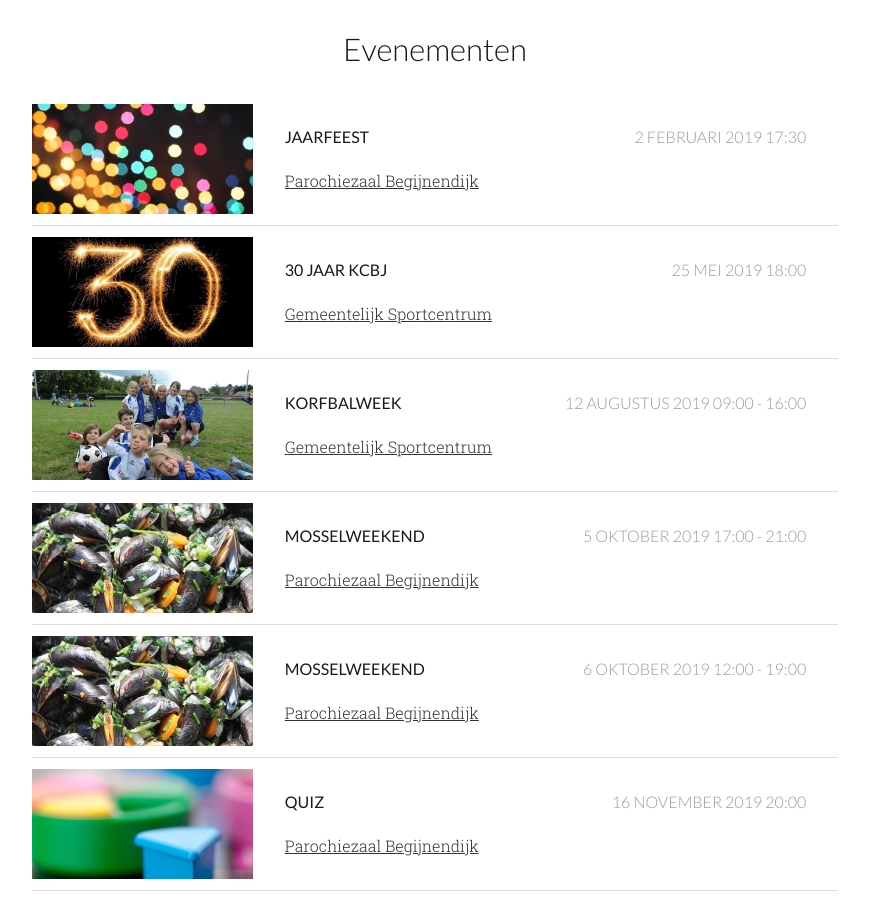
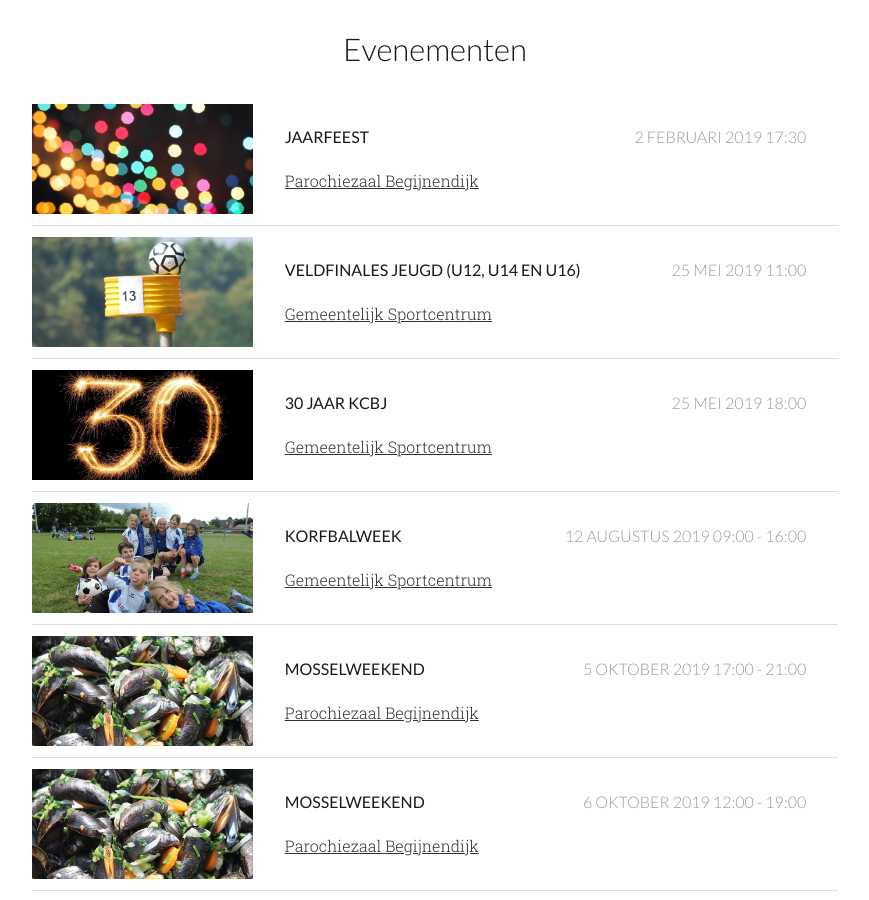
Before and after one commit to kcbj/kcbj.github.io, a Jekyll site: the page built from agenda/index.html, in a window 1280 px wide and 900 px high, scrolled down 799 px. Shown: the whole window, without its empty margins (205-1074 px from the left). Built offline with Jekyll 4.4.1, drawn with Linux system fonts in a browser that asks for light colours; nearby versions of some CDN libraries.

Commit message:
Added veldfinales jeugd

```diff
--- a/_data/events.yml
+++ b/_data/events.yml
@@ -8,6 +8,10 @@
   start: 2019-2-2 17:30:00 +01:00
   location: parochiezaal
   image: party.jpg
+- title: Veldfinales Jeugd (U12, U14 en U16)
+  start: 2019-5-25 11:00:00 +02:00
+  location: grotebaan
+  image: korf.jpg
 - title: 30 jaar KCBJ
   start: 2019-5-25 18:00:00 +02:00
   location: grotebaan
```
Also changed, not shown: images/events/korf.jpg (added), images/events/originals/korf.jpg (added).
